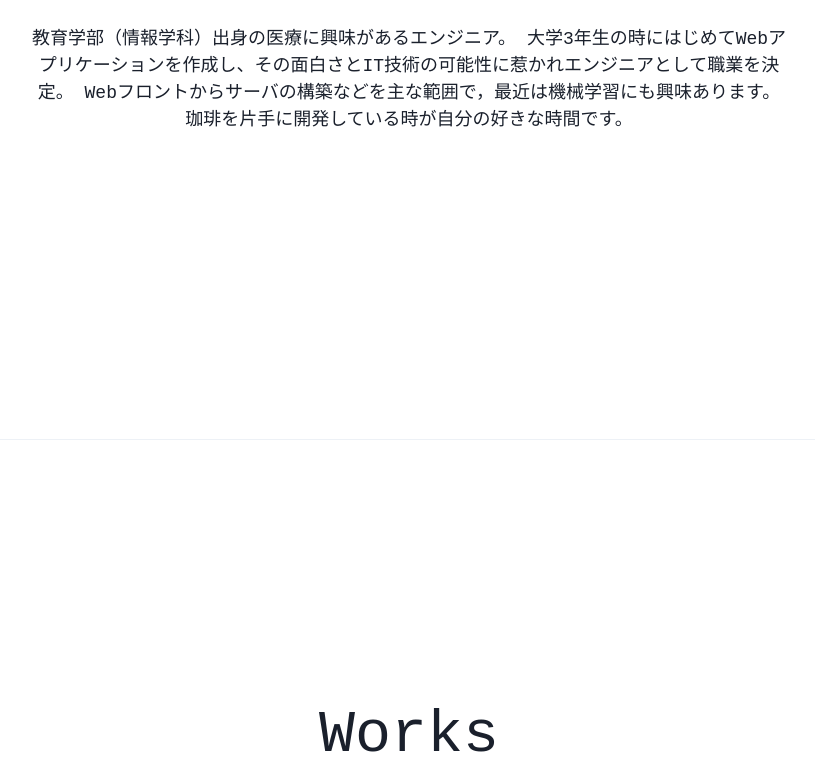
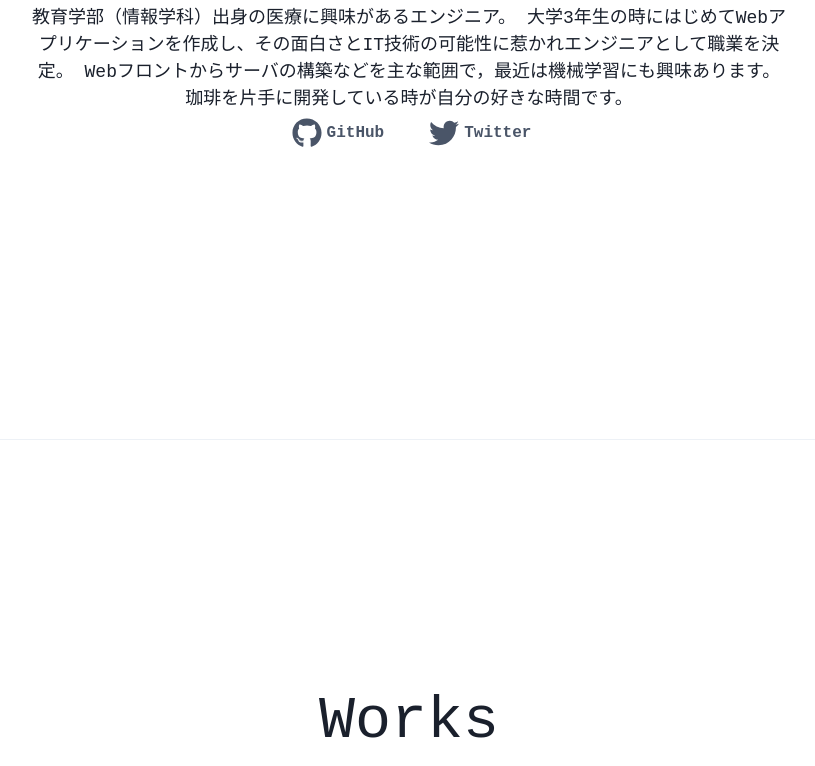
Before and after one commit to keychi25/keychi-lounge, a Next.js app: page / in a window 1280 px wide. Shown: the part 1162-1928 px from the top of the page, without its empty margins (231-1046 px from the left). Built offline with nearby package versions, Linux system fonts and the light colour scheme; a web font is replaced by a local one.

Commit message:
update: index-page

```diff
--- a/component/Blogs.tsx
+++ b/component/Blogs.tsx
@@ -36,6 +36,9 @@ const Blogs = () => {
               align="center"
             >
               <Text fontSize="6xl">blogs</Text>
+              <Text fontSize="lg">
+                メモ書きのようにブログを書き留めていきます。
+              </Text>
               <SimpleGrid columns={{ base: 1, md: 1, xl: 1 }} spacing={10}>
                 <Box
                   as="section"
--- a/component/MyProfile.tsx
+++ b/component/MyProfile.tsx
@@ -1,5 +1,15 @@
 import React from "react";
-import { Box, Container, Flex, Stack, Text } from "@chakra-ui/react";
+import {
+  Box,
+  Button,
+  ButtonGroup,
+  Container,
+  Flex,
+  IconButton,
+  Stack,
+  Text,
+} from "@chakra-ui/react";
+import { FaGithub, FaTwitter } from "react-icons/fa";
 
 const MyProfile = () => {
   return (
@@ -26,6 +36,27 @@ const MyProfile = () => {
                 Webフロントからサーバの構築などを主な範囲で，最近は機械学習にも興味あります。
                 珈琲を片手に開発している時が自分の好きな時間です。
               </Text>
+              <ButtonGroup
+                variant="ghost"
+                color="gray.600"
+                justifyContent="center"
+                alignItems="center"
+              >
+                <Button href="https://github.com/keychi25" as="a">
+                  <IconButton
+                    aria-label="GitHub"
+                    icon={<FaGithub fontSize="30px" />}
+                  />
+                  <Text>GitHub</Text>
+                </Button>
+                <Button as="a" href="https://twitter.com/f_keychi_ktk">
+                  <IconButton
+                    aria-label="Twitter"
+                    icon={<FaTwitter fontSize="30px" />}
+                  />
+                  <Text>Twitter</Text>
+                </Button>
+              </ButtonGroup>
             </Box>
           </Stack>
         </Flex>
--- a/component/Work.tsx
+++ b/component/Work.tsx
@@ -36,6 +36,7 @@ const Work = () => {
               align="center"
             >
               <Text fontSize="6xl">Works</Text>
+              <Text fontSize="lg">今まで作ってきたものたち</Text>
               <SimpleGrid columns={{ base: 1, md: 2, xl: 3 }} spacing={10}>
                 <Box
                   as="section"
```
